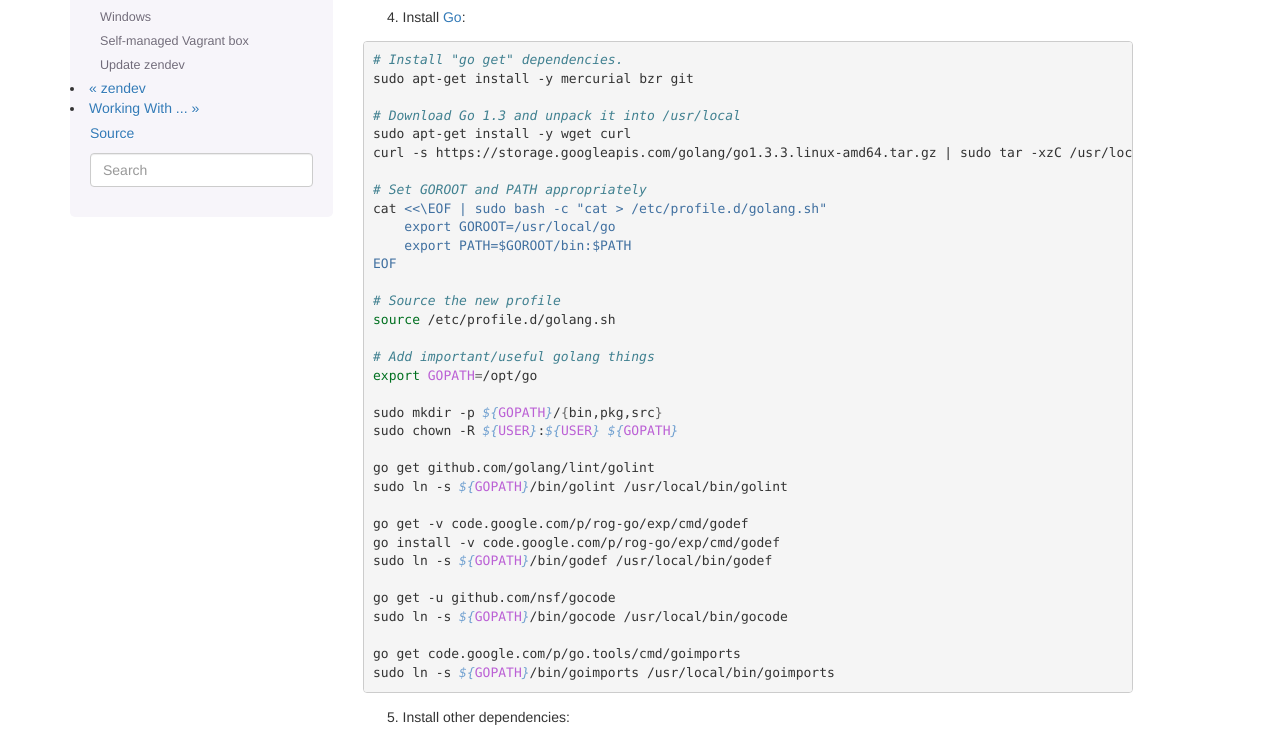
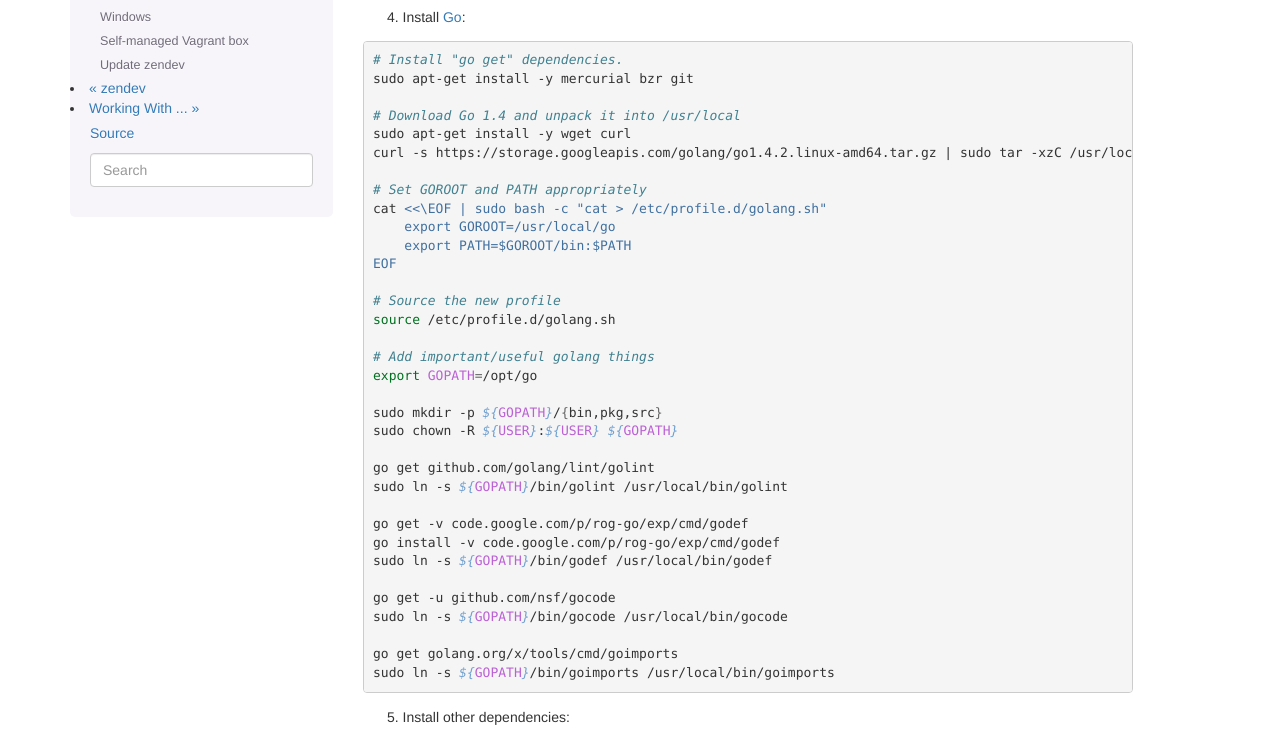
Before and after one commit to zenoss/zendev, a Sphinx documentation site: the page built from docs/installation.rst, in a window 1280 px wide and 1400 px high, scrolled down 1728 px. Shown: the part 152-891 px from the top of the window. Built offline with Sphinx 7.4.7, drawn with Linux system fonts in a browser that asks for light colours.

Commit message:
instructions for go 1.4

```diff
--- a/docs/installation.rst
+++ b/docs/installation.rst
@@ -115,9 +115,9 @@ When your box comes back up, authenticate to hub.docker.com:
     # Install "go get" dependencies.
     sudo apt-get install -y mercurial bzr git
 
-    # Download Go 1.3 and unpack it into /usr/local
+    # Download Go 1.4 and unpack it into /usr/local
     sudo apt-get install -y wget curl
-    curl -s https://storage.googleapis.com/golang/go1.3.3.linux-amd64.tar.gz | sudo tar -xzC /usr/local
+    curl -s https://storage.googleapis.com/golang/go1.4.2.linux-amd64.tar.gz | sudo tar -xzC /usr/local
 
     # Set GOROOT and PATH appropriately
     cat <<\EOF | sudo bash -c "cat > /etc/profile.d/golang.sh"
@@ -144,7 +144,7 @@ When your box comes back up, authenticate to hub.docker.com:
     go get -u github.com/nsf/gocode
     sudo ln -s ${GOPATH}/bin/gocode /usr/local/bin/gocode
 
-    go get code.google.com/p/go.tools/cmd/goimports
+    go get golang.org/x/tools/cmd/goimports
     sudo ln -s ${GOPATH}/bin/goimports /usr/local/bin/goimports
 
 5. Install other dependencies:
```
